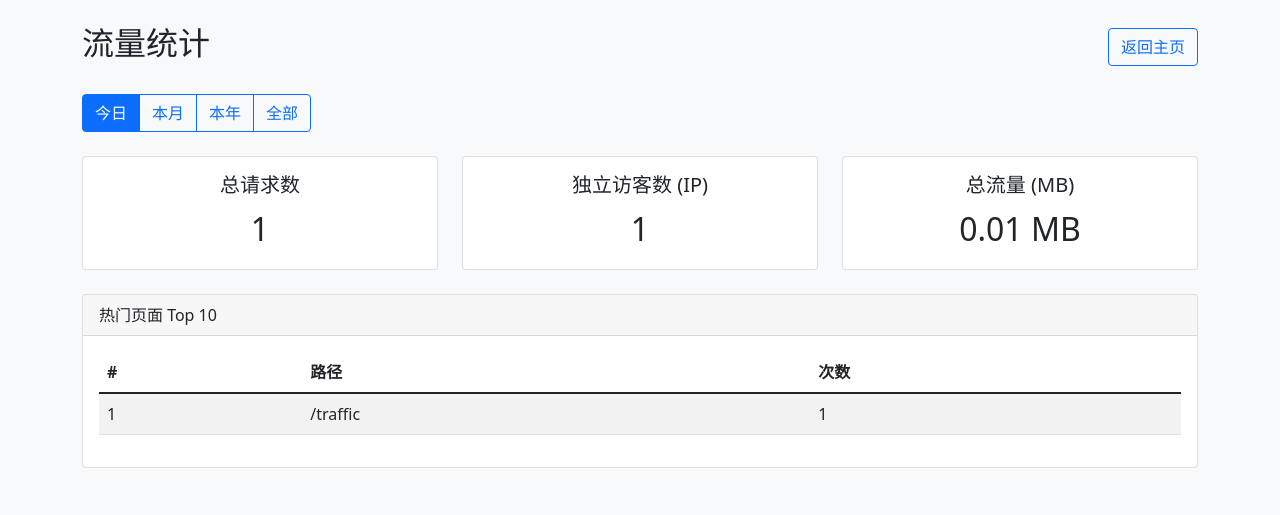
After one commit to LuorixDev/amll-ttml-db-auto-mirror, a Flask app: page /traffic in a window 1280 px wide. The commit adds this page. Shown: the top 515 px of the page. Run offline with Flask 3, Linux system fonts and the light colour scheme; data comes from the database, SQL or seed files in the repository.

Commit message:
feat: Add traffic statistics and song refresh functionality
This commit introduces two major features: a traffic statistics dashboard and the ability to manually refresh song metadata.

**Traffic Statistics:**
- A new middleware logs key request data (path, IP, user agent, response size) to a `traffic_log` table in the database.
- A new `/traffic` page is added to visualize this data, featuring:
  - Time-based filtering (today, week, month, all).
  - Charts for requests and data volume over time.
  - Tables for top paths, IPs, and user agents.
- A corresponding `/api/traffic` endpoint provides the data for the dashboard.

**Song Refresh & Refactoring:**
- A new POST endpoint `/ncm/refresh/<song_id>` allows for manually re-fetching and updating a song's details from the NetEase Cloud Music API.
- A "Refresh" button has been added to the "No Lyrics" view for each song.
- The `ncm_no_lyrics` database table has been normalized by removing redundant song metadata columns. Data is now retrieved via a JOIN with the `song_info` table.
- The NCM API function `fetch_song_details_from_api` is updated to handle requests in batches for improved efficiency.

```diff
--- a/app.py
+++ b/app.py
@@ -15,7 +15,8 @@ from database import (record_ncm_access, record_not_found, get_db_stats,
                       get_ncm_stats, get_song_info, update_song_info,
                       add_ncm_no_lyrics_entry, get_ncm_no_lyrics_stats,
                       remove_ncm_no_lyrics_entry, get_ncm_dashboard_stats,
-                      get_contributors_info, update_contributors_info)
+                      get_contributors_info, update_contributors_info,
+                      record_traffic, get_traffic_stats)
 from proxy_manager import get_proxy_status
 from git_manager import get_last_update_status
 from utils import get_dir_size_mb
@@ -24,6 +25,41 @@ from ncm_api import fetch_song_details_from_api
 # --- 初始化 ---
 logger = logging.getLogger(__name__)
 app = Flask(__name__)
+
+# --- 中间件 ---
+
+@app.after_request
+def after_request_func(response):
+    """在每次请求后记录流量和响应大小"""
+    # 定义不需要记录流量的、用于仪表盘数据接口的API端点
+    excluded_api_paths = [
+        '/api/status',
+        '/api/log',
+        '/api/ncm_dashboard',
+        '/api/traffic',
+        '/api/contributors'
+    ]
+
+    # 排除对静态文件、特定API端点、非成功响应或无内容响应的记录
+    # 这样可以确保对 /api/db/ 资源的访问被正确统计
+    if (request.path.startswith('/static/') or
+        request.path in excluded_api_paths or
+        not response.content_length):
+        return response
+
+    # 获取真实IP，优先从 X-Forwarded-For 获取，并处理多IP地址的情况
+    x_forwarded_for = request.headers.get('X-Forwarded-For')
+    if x_forwarded_for:
+        ip_address = x_forwarded_for.split(',')[0].strip()
+    else:
+        ip_address = request.remote_addr
+
+    user_agent = request.headers.get('User-Agent')
+    response_size = response.content_length
+
+    record_traffic(request.path, ip_address, user_agent, response_size)
+
+    return response
 
 # --- Flask路由 ---
 
@@ -194,6 +230,26 @@ def ncm_no_lyrics_view():
     stats = get_ncm_no_lyrics_stats()
     return render_template('ncm_no_lyrics_view.html', stats=stats)
 
+@app.route('/ncm/refresh/<song_id>', methods=['POST'])
+def ncm_refresh_song(song_id):
+    """刷新指定歌曲的网易云信息"""
+    try:
+        logger.info(f"收到刷新歌曲 {song_id} 信息的请求。")
+        new_song_details = fetch_song_details_from_api([song_id])
+
+        if song_id in new_song_details:
+            #print(f"刷新歌曲 {song_id} 的信息: {new_song_details[song_id]}")
+            update_song_info({song_id: new_song_details[song_id]})
+            logger.info(f"成功刷新并更新了歌曲 {song_id} 的信息。")
+            return jsonify({'success': True, 'message': '歌曲信息已刷新。'})
+        else:
+            logger.warning(f"无法从网易云API获取歌曲 {song_id} 的信息。")
+            return jsonify({'success': False, 'message': '无法获取歌曲信息，可能ID无效或API暂时不可用。'})
+
+    except Exception as e:
+        logger.error(f"刷新歌曲 {song_id} 信息时发生错误: {e}")
+        return jsonify({'success': False, 'message': f'服务器内部错误: {e}'}), 500
+
 @app.route('/ncm_dashboard')
 def ncm_dashboard():
     """提供NCM仪表盘页面"""
@@ -204,6 +260,18 @@ def api_ncm_dashboard():
     """为NCM仪表盘提供数据"""
     period = request.args.get('period', 'today')
     stats = get_ncm_dashboard_stats(period)
+    return jsonify(stats)
+
+@app.route('/traffic')
+def traffic_view():
+    """提供流量统计页面的框架"""
+    return render_template('traffic_stats.html')
+
+@app.route('/api/traffic')
+def api_traffic():
+    """以JSON格式提供流量统计数据"""
+    period = request.args.get('period', 'today')
+    stats = get_traffic_stats(period)
     return jsonify(stats)
 
 @app.route('/contributors')
--- a/templates/index.html
+++ b/templates/index.html
@@ -88,6 +88,8 @@
         </li>
         <li><a href="{{ url_for('ncm_dashboard') }}">NCM仪表盘</a></li>
         <li><a href="{{ url_for('contributors_view') }}">贡献者列表</a></li>
+        <li><a href="{{ url_for('traffic_view') }}">流量统计</a></li>
+        <li><a href="https://docs.qq.com/smartsheet/DY1hHUmxhZ0JISEhk?tab=t00i2h">📄 查看 AMLL DB 投稿看板</a></li>
       </ul>
 
       <h2>仓库状态</h2>
--- /dev/null
+++ b/templates/traffic_stats.html
@@ -0,0 +1,173 @@
+<!DOCTYPE html>
+<html lang="zh-CN">
+<head>
+    <meta charset="UTF-8">
+    <meta name="viewport" content="width=device-width, initial-scale=1.0">
+    <title>流量统计 - 镜像站监控</title>
+    <link href="https://cdn.jsdelivr.net/npm/bootstrap@5.1.3/dist/css/bootstrap.min.css" rel="stylesheet">
+    <style>
+        body { background-color: #f8f9fa; }
+        .card { margin-bottom: 1.5rem; }
+        .loading-spinner {
+            display: none;
+            position: fixed;
+            top: 50%;
+            left: 50%;
+            transform: translate(-50%, -50%);
+            z-index: 1050;
+        }
+        .table-responsive { max-height: 400px; }
+    </style>
+</head>
+<body>
+    <div class="loading-spinner" id="loading-indicator">
+        <div class="spinner-border text-primary" role="status">
+            <span class="visually-hidden">Loading...</span>
+        </div>
+    </div>
+
+    <div class="container py-4">
+        <div class="d-flex justify-content-between align-items-center mb-4">
+            <h1 class="h2">流量统计</h1>
+            <a href="/" class="btn btn-outline-primary">返回主页</a>
+        </div>
+
+        <div class="mb-4">
+            <div class="btn-group" role="group" aria-label="时间范围">
+                <button type="button" class="btn btn-primary period-btn" data-period="today">今日</button>
+                <button type="button" class="btn btn-outline-primary period-btn" data-period="monthly">本月</button>
+                <button type="button" class="btn btn-outline-primary period-btn" data-period="yearly">本年</button>
+                <button type="button" class="btn btn-outline-primary period-btn" data-period="total">全部</button>
+            </div>
+        </div>
+
+        <div class="row">
+            <div class="col-md-4">
+                <div class="card text-center">
+                    <div class="card-body">
+                        <h5 class="card-title">总请求数</h5>
+                        <p class="card-text fs-2" id="total-requests">...</p>
+                    </div>
+                </div>
+            </div>
+            <div class="col-md-4">
+                <div class="card text-center">
+                    <div class="card-body">
+                        <h5 class="card-title">独立访客数 (IP)</h5>
+                        <p class="card-text fs-2" id="unique-visitors">...</p>
+                    </div>
+                </div>
+            </div>
+            <div class="col-md-4">
+                <div class="card text-center">
+                    <div class="card-body">
+                        <h5 class="card-title">总流量 (MB)</h5>
+                        <p class="card-text fs-2" id="total-traffic">...</p>
+                    </div>
+                </div>
+            </div>
+        </div>
+
+        <div class="row">
+            <div class="col-lg-12">
+                <div class="card">
+                    <div class="card-header">热门页面 Top 10</div>
+                    <div class="card-body">
+                        <div class="table-responsive">
+                            <table class="table table-striped table-hover">
+                                <thead>
+                                    <tr>
+                                        <th scope="col">#</th>
+                                        <th scope="col">路径</th>
+                                        <th scope="col">次数</th>
+                                    </tr>
+                                </thead>
+                                <tbody id="top-pages-body">
+                                    <!-- 数据将由JS动态填充 -->
+                                </tbody>
+                            </table>
+                        </div>
+                    </div>
+                </div>
+            </div>
+        </div>
+    </div>
+
+    <script>
+        document.addEventListener('DOMContentLoaded', function() {
+            const loadingIndicator = document.getElementById('loading-indicator');
+            const periodButtons = document.querySelectorAll('.period-btn');
+            let currentPeriod = 'today';
+
+            function showLoading() {
+                loadingIndicator.style.display = 'block';
+            }
+
+            function hideLoading() {
+                loadingIndicator.style.display = 'none';
+            }
+
+            function updateTable(tbodyId, data, keyName) {
+                const tbody = document.getElementById(tbodyId);
+                tbody.innerHTML = '';
+                if (data.length === 0) {
+                    tbody.innerHTML = '<tr><td colspan="3" class="text-center">暂无数据</td></tr>';
+                    return;
+                }
+                data.forEach((item, index) => {
+                    const tr = document.createElement('tr');
+                    tr.innerHTML = `
+                        <td>${index + 1}</td>
+                        <td>${item[keyName]}</td>
+                        <td>${item.count}</td>
+                    `;
+                    tbody.appendChild(tr);
+                });
+            }
+
+            async function fetchData(period) {
+                showLoading();
+                try {
+                    const response = await fetch(`/api/traffic?period=\${period}\ `);
+                    if (!response.ok) {
+                        throw new Error('网络响应错误');
+                    }
+                    const stats = await response.json();
+
+                    document.getElementById('total-requests').textContent = stats.total_requests;
+                    document.getElementById('unique-visitors').textContent = stats.unique_visitors;
+                    document.getElementById('total-traffic').textContent = stats.total_traffic_mb + ' MB';
+
+                    updateTable('top-pages-body', stats.top_pages, 'path');
+
+                } catch (error) {
+                    console.error('获取流量数据失败:', error);
+                    const errorBody = document.getElementById('top-pages-body');
+                    errorBody.innerHTML = '<tr><td colspan="3" class="text-center text-danger">加载数据失败，请检查后台日志。</td></tr>';
+                } finally {
+                    hideLoading();
+                }
+            }
+
+            periodButtons.forEach(button => {
+                button.addEventListener('click', function() {
+                    if (this.dataset.period === currentPeriod) return;
+
+                    currentPeriod = this.dataset.period;
+
+                    // 更新按钮样式
+                    periodButtons.forEach(btn => btn.classList.remove('btn-primary'));
+                    periodButtons.forEach(btn => btn.classList.add('btn-outline-primary'));
+                    this.classList.remove('btn-outline-primary');
+                    this.classList.add('btn-primary');
+
+                    fetchData(currentPeriod);
+                });
+            });
+
+            // 页面加载时获取今日数据
+            fetchData(currentPeriod);
+        });
+    </script>
+</body>
+</html>
```
Also changed, not shown: database.py (+99 -9 lines), ncm_api.py (+12 -3 lines), templates/ncm_no_lyrics_view.html (+29 -2 lines), templates/ncm_view.html (+29 -2 lines).
